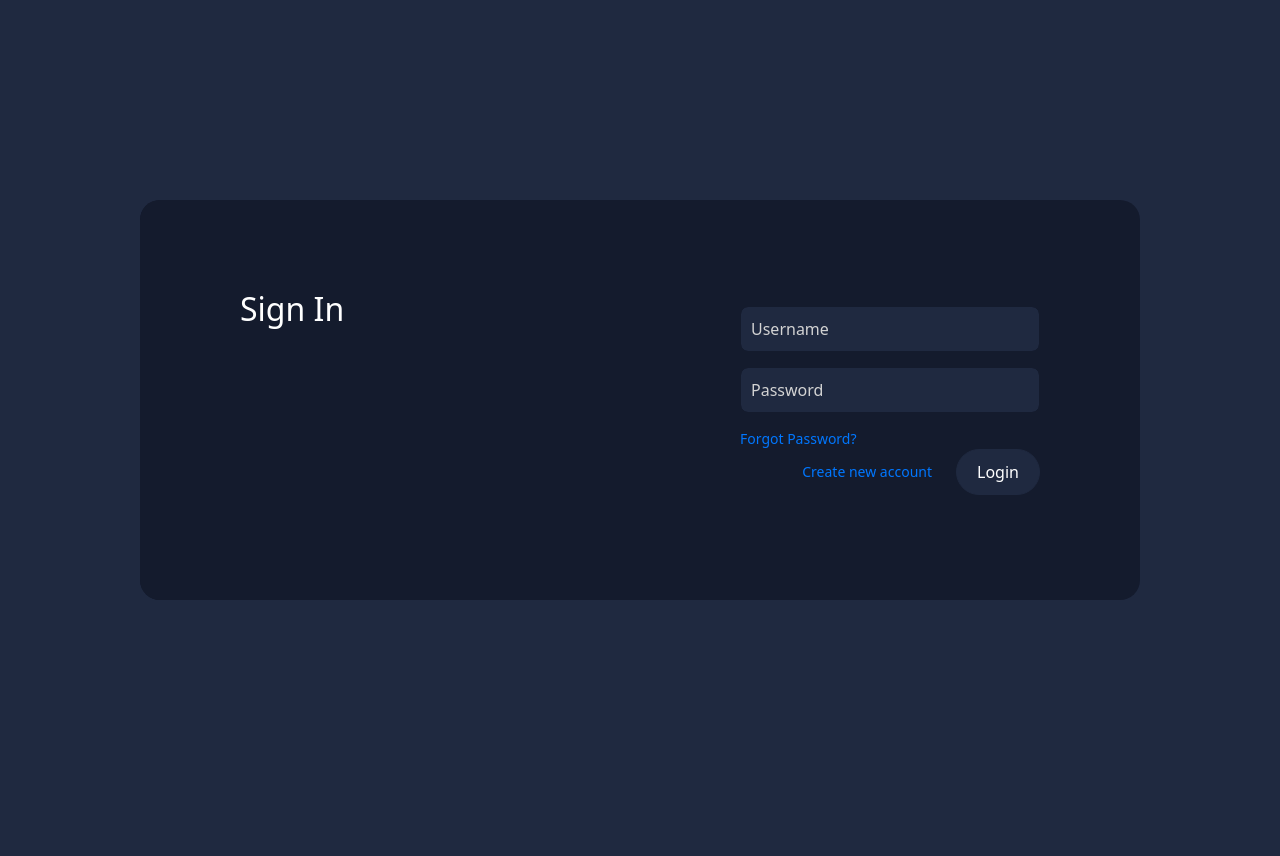
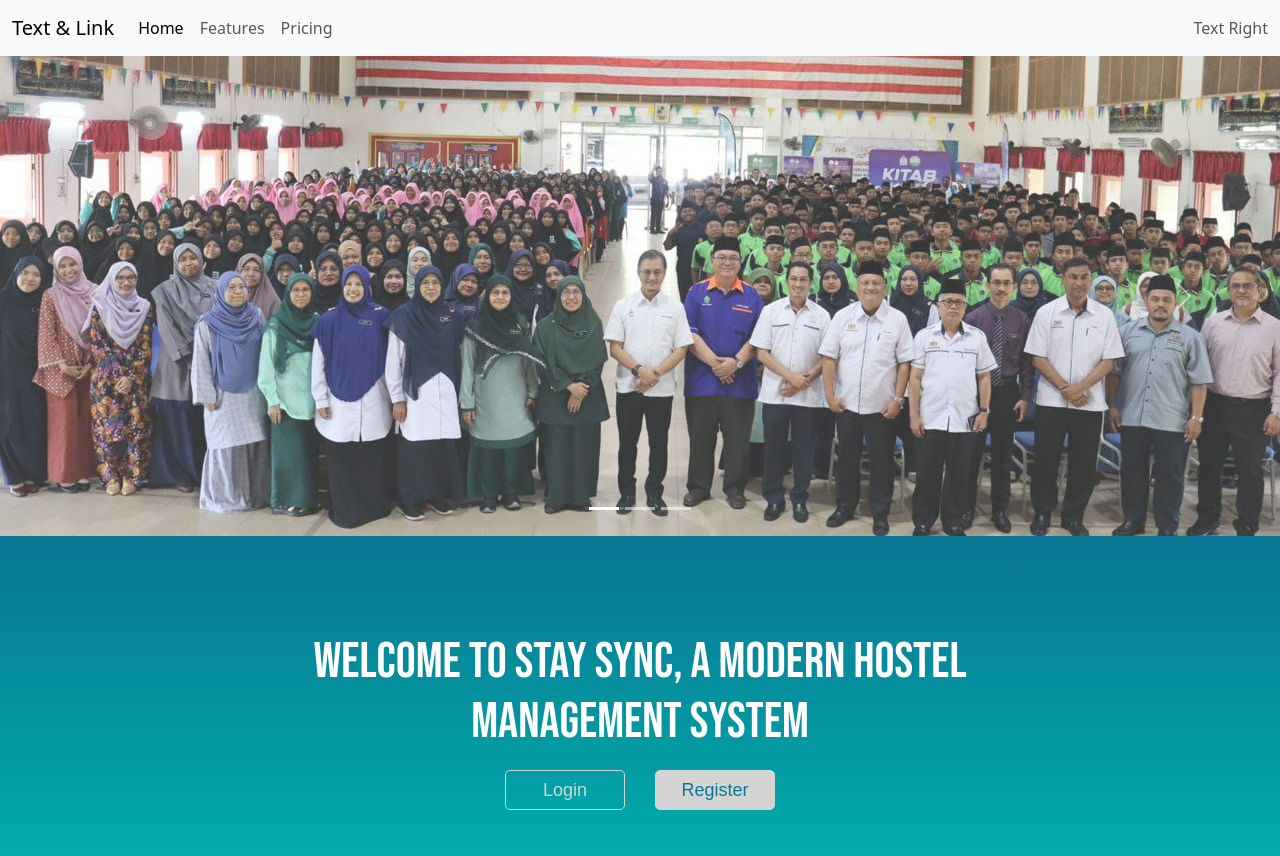
Before and after one commit to RealBlank21/staysync, a Flask app: page / in a window 1280 px wide. Before the commit the page ends 600 px from the top, so only its background shows below. Run offline with Flask 3, Linux system fonts and the light colour scheme.

Commit message:
Added Front Page Connected DB to Login Added Salt + Pepper in Credentials Hashing Added Session

```diff
--- /dev/null
+++ b/PEPPER.txt
@@ -0,0 +1 @@
+Z2pFLVRdF~!iR+yMoI>i0O8.t`g|^ZK$=fru]MbZy9AI-fq-?eH~pK?lcXJhEm
--- /dev/null
+++ b/SESSION.txt
@@ -0,0 +1 @@
+EG0YbSZdbrqIpuHeiepFSXDZSw0GXLls
--- a/app/authentication.py
+++ b/app/authentication.py
@@ -1,9 +1,18 @@
 from argon2 import PasswordHasher
 from argon2.exceptions import VerifyMismatchError
 from app import db
+import os
+
+try:
+    file_path = os.path.join(os.path.dirname(__file__), '../PEPPER.txt')
+    with open(file_path, 'r') as file:
+        PEPPER = file.read().strip()
+except FileNotFoundError:
+    print(f"File not found: {file_path}")
+except Exception as e:
+    print(f"Error reading file: {e}")
 
 ph = PasswordHasher()
-PEPPER = "SuperKeySecretVery"
 
 def validate_password(username, password):
 
--- a/database_setup.py
+++ b/database_setup.py
@@ -2,8 +2,8 @@ import mysql.connector
 import argon2
 import os
 
-# Set up pepper (keep this secure)
-PEPPER = "SuperKeySecretVery"
+with open("PEPPER.txt", 'r') as file:
+    PEPPER = file.read().strip()
 
 # Function to hash passwords with Argon2, salt, and pepper
 def hash_password(password):
--- a/run.py
+++ b/run.py
@@ -1,27 +1,42 @@
-from flask import Flask, request, render_template, redirect, url_for
+from flask import Flask, request, render_template, redirect, url_for, session, flash
+import os
+from app import authentication, db
 
-from app import authentication
+with open("SESSION.txt", 'r') as file:
+    SESSION = file.read().strip()
 
 app = Flask(__name__)
+app.secret_key = SESSION
 
-@app.route('/', methods=['GET', 'POST'])
+@app.route('/')
+def front_page():
+    return render_template('front_page.html')
+
+@app.route('/login', methods=['GET', 'POST'])
 def login():
-    if request.method == 'GET':
-        return render_template('index.html')
-    elif request.method == 'POST':
+    error_message = None
+
+    if request.method == 'POST':
         username = request.form.get('username')
         password = request.form.get('password')
 
-    authentication_status = authentication.validate_password(username, password)
+        if not username or not password:
+            error_message = "Please fill in all fields."
+        else:
+            authentication_status = authentication.validate_password(username, password)
+            if authentication_status:
+                user_role = db.retrieve_role(username)
+                session['username'] = username
+                session['user_role'] = user_role
+                return redirect(url_for('dashboard'))
+            else:
+                error_message = "Incorrect username or password."
 
-    if authentication_status:
-        return redirect(url_for('dashboard'))
-    else:
-        return "Login Failed"
+    return render_template('index.html', error_message=error_message)
 
 @app.route('/register_user')
 def register_user():
-    return render_template('register.html')
+    return render_template('register_user.html')
 
 
 """
@@ -52,7 +67,19 @@ def register_user():
 
 @app.route('/dashboard')
 def dashboard():
-    return render_template('dashboard.html')
+    if 'username' in session:
+        username = session['username']
+        user_role = session.get('user_role')
+        return render_template('dashboard.html', username=username, user_role=user_role)
+    else:
+        return redirect(url_for('login'))
+
+@app.route('/logout')
+def logout():
+    # Remove user from session
+    session.pop('username', None)
+    session.pop('user_role', None)
+    return redirect(url_for('login'))
 
 @app.route('/test')
 def test():
--- a/static/css/styles.css
+++ b/static/css/styles.css
@@ -250,3 +250,88 @@
     width: 100%;
     margin: 10px 0;
 }
+
+/* front_page.html */
+html, body {
+    height: 100%;
+    margin: 0;
+}
+
+.front-page-wrapper {
+    display: flex;
+    flex-direction: column;
+    height: 100vh; /* Full viewport height */
+}
+
+.carousel {
+    flex: 0 0 auto; /* Carousel keeps its height */
+}
+
+.carousel-img {
+    height: 60vh;
+    object-fit: cover;
+    object-position: 50% 70%;
+    opacity: 80%;
+}
+
+.front-page-content {
+    flex: 1 0 auto;
+    display: flex;
+    flex-direction: column;
+    justify-content: center;
+    align-items: center;
+    background-image: linear-gradient(#097693, #00ACA9);
+}
+
+.front-page-buttons {
+    display: flex;
+    gap: 10px;
+    justify-content: center;
+}
+
+.front-page-welcome {
+    color: white;
+    font-family: 'Bebas Neue', sans-serif !important;
+    font-size: 50px;
+    width: 700px;
+    margin-top: 60px;
+    text-align: center;
+}
+
+.front-page-buttons .btn-login {
+    width: 120px;
+    height: 40px;
+    background-color: transparent;
+    color: rgb(212, 212, 212);
+    border: 1px solid rgb(212, 212, 212);
+    border-radius: 5px;
+    padding: 0px;
+    font-size: 18px;
+    font-family: Arial, Helvetica, sans-serif;
+    margin: 10px;
+}
+
+.front-page-buttons .btn-register {
+    width: 120px;
+    height: 40px;
+    background-color: rgb(212, 212, 212);
+    color: #097693;
+    border: 1px solid rgb(212, 212, 212);
+    border-radius: 5px;
+    padding: 0px;
+    font-size: 18px;
+    font-family: Arial, Helvetica, sans-serif;
+    margin: 10px;
+}
+
+.front-page-buttons .btn-login:hover {
+    background-color: rgb(212, 212, 212);
+    border-color: rgb(212, 212, 212);
+    color: #097693;
+}
+
+.front-page-buttons .btn-register:hover {
+    background-color: transparent;
+    border-color: rgb(212, 212, 212);
+    color: rgb(212, 212, 212);
+}
--- /dev/null
+++ b/templates/front_page.html
@@ -0,0 +1,85 @@
+<!DOCTYPE html>
+<html lang="en" class="front-page">
+<head>
+    <meta charset="UTF-8">
+    <meta name="viewport" content="width=device-width, initial-scale=1.0">
+    <title>Stay Sync</title>
+    <link rel="preconnect" href="https://fonts.googleapis.com">
+    <link rel="preconnect" href="https://fonts.gstatic.com" crossorigin>
+    <link href="https://fonts.googleapis.com/css2?family=Bebas+Neue&display=swap" rel="stylesheet">
+    <link href="{{ url_for('static', filename='css/styles.css') }}" rel="stylesheet">
+    <link href="https://cdn.jsdelivr.net/npm/bootstrap@5.3.3/dist/css/bootstrap.min.css" rel="stylesheet" integrity="sha384-QWTKZyjpPEjISv5WaRU9OFeRpok6YctnYmDr5pNlyT2bRjXh0JMhjY6hW+ALEwIH" crossorigin="anonymous">
+</head>
+    <body class="front-page">
+        <!-- Nav Bar -->
+        <nav class="navbar navbar-expand-lg bg-body-tertiary">
+            <div class="container-fluid">
+              <a class="navbar-brand" href="#">Text & Link</a>
+              <div class="collapse navbar-collapse" id="navbarText">
+                <ul class="navbar-nav me-auto mb-2 mb-lg-0">
+                  <li class="nav-item">
+                    <a class="nav-link active" aria-current="page" href="#">Home</a>
+                  </li>
+                  <li class="nav-item">
+                    <a class="nav-link" href="#">Features</a>
+                  </li>
+                  <li class="nav-item">
+                    <a class="nav-link" href="#">Pricing</a>
+                  </li>
+                </ul>
+                <span class="navbar-text">
+                    Text Right
+                </span>
+              </div>
+            </div>
+        </nav>
+        <!-- Nav Bar End -->
+
+        <!-- Carousel -->
+        <div class="front-page-wrapper">
+            <div id="carouselExampleIndicators" class="carousel slide" data-bs-ride="carousel">
+                <div class="carousel-indicators">
+                  <button type="button" data-bs-target="#carouselExampleIndicators" data-bs-slide-to="0" class="active" aria-current="true" aria-label="Slide 1"></button>
+                  <button type="button" data-bs-target="#carouselExampleIndicators" data-bs-slide-to="1" aria-label="Slide 2"></button>
+                  <button type="button" data-bs-target="#carouselExampleIndicators" data-bs-slide-to="2" aria-label="Slide 3"></button>
+                </div>
+                <div class="carousel-inner">
+                  <div class="carousel-item active">
+                    <img src="/static/img/carousel_img_01.jpg" class="d-block w-100 carousel-img" alt="...">
+                  </div>
+                  <div class="carousel-item">
+                    <img src="/static/img/carousel_img_01.jpg" class="d-block w-100 carousel-img" alt="...">
+                  </div>
+                  <div class="carousel-item">
+                    <img src="/static/img/carousel_img_01.jpg" class="d-block w-100 carousel-img" alt="...">
+                  </div>
+                </div>
+                <button class="carousel-control-prev" type="button" data-bs-target="#carouselExampleIndicators" data-bs-slide="prev">
+                  <span class="carousel-control-prev-icon" aria-hidden="true"></span>
+                  <span class="visually-hidden">Previous</span>
+                </button>
+                <button class="carousel-control-next" type="button" data-bs-target="#carouselExampleIndicators" data-bs-slide="next">
+                  <span class="carousel-control-next-icon" aria-hidden="true"></span>
+                  <span class="visually-hidden">Next</span>
+                </button>
+            </div>
+            <!-- Carousel End -->
+
+            <div class="front-page-content">
+                <h1 class="front-page-welcome">WELCOME TO STAY SYNC, A MODERN HOSTEL MANAGEMENT SYSTEM</h1>
+
+                <div class="front-page-buttons">
+                    <form action="{{ url_for('login') }}" method="POST">
+                        <button type="submit" class="btn btn-primary btn-login">Login</button>
+                    </form>
+                    <form action="{{ url_for('login') }}" method="POST">
+                        <button type="submit" class="btn btn-primary btn-register">Register</button>
+                    </form>
+                </div>
+
+            </div>
+        </div>
+
+        <script src="https://cdn.jsdelivr.net/npm/bootstrap@5.3.3/dist/js/bootstrap.bundle.min.js" integrity="sha384-YvpcrYf0tY3lHB60NNkmXc5s9fDVZLESaAA55NDzOxhy9GkcIdslK1eN7N6jIeHz" crossorigin="anonymous"></script>
+    </body>
+</html>
--- a/templates/index.html
+++ b/templates/index.html
@@ -33,6 +33,42 @@
             </div>
         </div>
 
+        {% if error_message %}
+            <button type="button" class="btn btn-primary" id="triggerModalButton" data-bs-toggle="modal" data-bs-target="#myModal" style="display: none;">
+                Open Modal
+            </button>
+
+            <div class="modal fade" id="myModal" tabindex="-1" aria-labelledby="exampleModalLabel" aria-hidden="true">
+                <div class="modal-dialog">
+                    <div class="modal-content">
+                        <div class="modal-header bg-danger text-white">
+                            <h5 class="modal-title" id="exampleModalLabel">
+                                <i class="bi bi-exclamation-triangle-fill"></i> Something Went Wrong!
+                            </h5>
+                            <button type="button" class="btn-close" data-bs-dismiss="modal" aria-label="Close"></button>
+                        </div>
+                        <div class="modal-body">
+                            <p>{{ error_message }}</p>
+                        </div>
+                        <div class="modal-footer">
+                            <button type="button" class="btn btn-danger" data-bs-dismiss="modal">Close</button>
+                        </div>
+                    </div>
+                </div>
+            </div>
+
+            <script>
+                window.onload = function() {
+                    var errorMessage = "{{ error_message }}";
+
+                    if (errorMessage) {
+                        var modalTriggerButton = document.getElementById('triggerModalButton');
+                        modalTriggerButton.click();
+                    }
+                };
+            </script>
+        {% endif %}
+
         <script src="https://cdn.jsdelivr.net/npm/bootstrap@5.3.3/dist/js/bootstrap.bundle.min.js" integrity="sha384-YvpcrYf0tY3lHB60NNkmXc5s9fDVZLESaAA55NDzOxhy9GkcIdslK1eN7N6jIeHz" crossorigin="anonymous"></script>
     </body>
 </html>
--- a/templates/register_user.html
+++ b/templates/register_user.html
@@ -13,12 +13,12 @@
         <div id="sidebar">
             <h4 class="text-center py-5">StaySync</h4>
 
-            <button class="hover-btn" onclick="window.location.href='{{ url_for('dashboard') }}';">Dashboard</button>
+            <button class="hover-btn" data-url="{{ url_for('dashboard') }}" onclick="window.location.href=this.getAttribute('data-url');">Dashboard</button>
             <button class="hover-btn">Admin</button>
             <button class="hover-btn">Warden</button>
             <button class="hover-btn">Student</button>
             <button class="hover-btn">Admissions</button>
-            <button class="hover-btn active" onclick="window.location.href='{{ url_for('register_user') }}';">Add User</button>
+            <button class="hover-btn active" data-url="{{ url_for('register_user') }}" onclick="window.location.href=this.getAttribute('data-url');">Add User</button>
         </div>
         <div id="content">
 
```
Also changed, not shown: app/db.py (+7 -0 lines), templates/dashboard.html (+4 -4 lines), static/img/carousel_img_01.jpg (added), static/img/staysync_logo.jpg (added).
